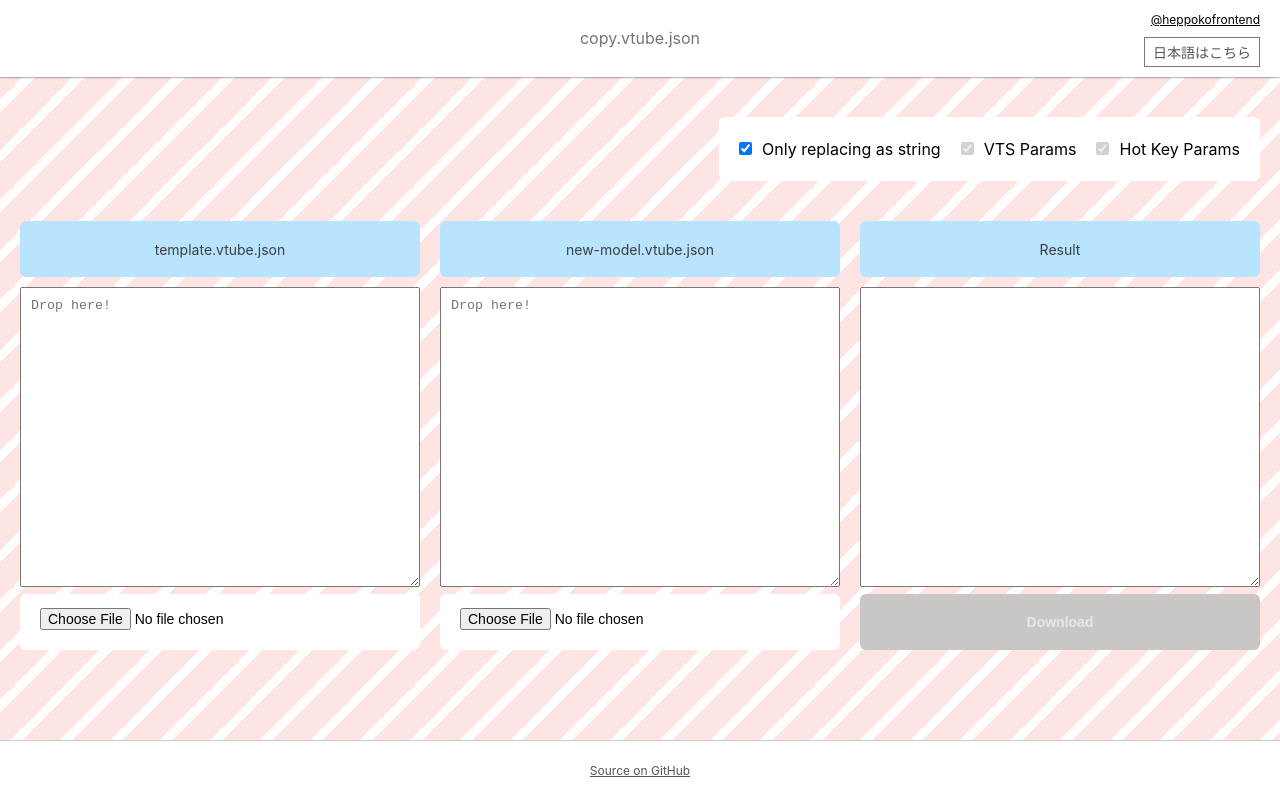
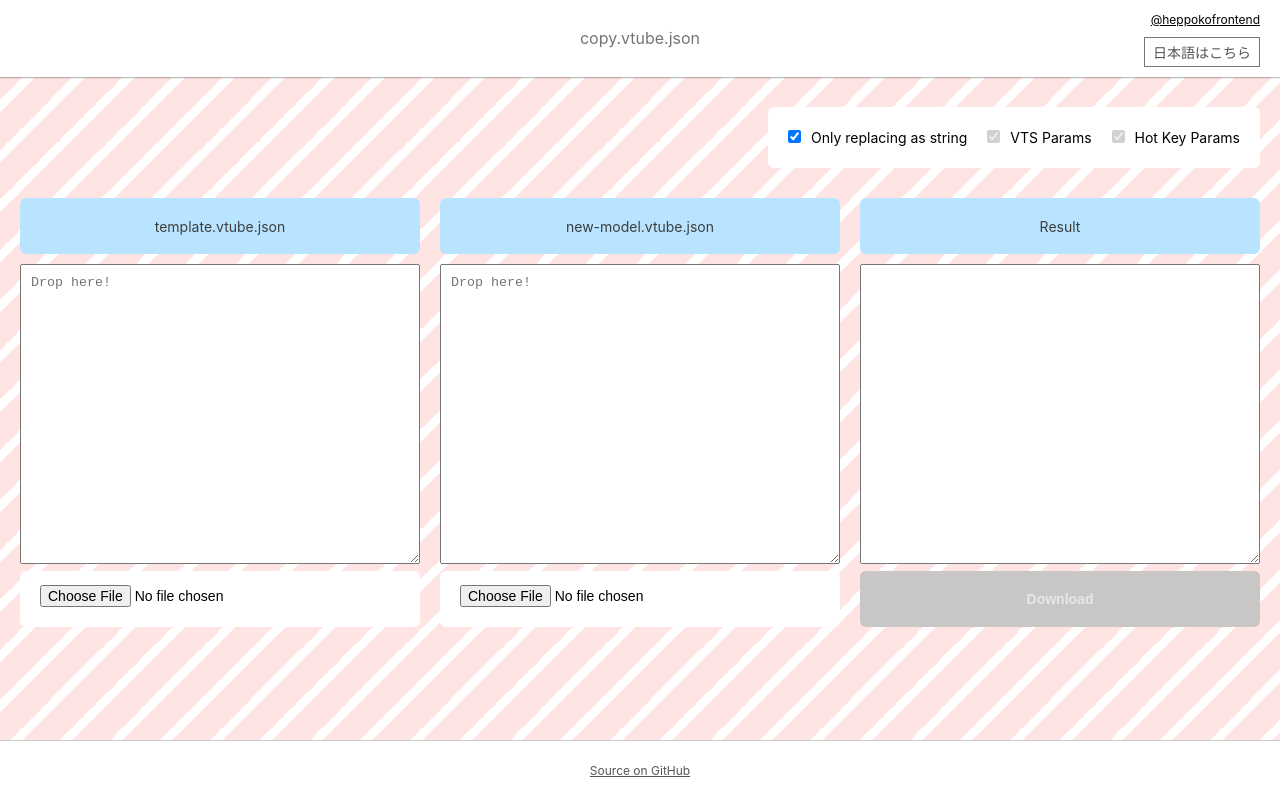
Before and after one commit to heppokofrontend/copy.vtube.json, a React (Create React App) app: page / in a window 1280 px wide. Built offline with nearby package versions, Linux system fonts and the light colour scheme.

Commit message:
:zap: Update

```diff
--- a/src/component/Header.module.scss
+++ b/src/component/Header.module.scss
@@ -1,6 +1,6 @@
 .header {
   padding: 10px 20px;
-  margin: 0 0 30px;
+  margin: 0 0 20px;
   text-align: center;
   background: #fff;
   box-shadow: 0 0 2px 0 rgba(0, 0, 0, .8);
--- a/src/component/UI.module.scss
+++ b/src/component/UI.module.scss
@@ -1,7 +1,8 @@
 .filter {
   padding: 20px 20px 18px;
-  margin: 0 0 40px auto;
+  margin: 0 0 30px auto;
   width: fit-content;
+  font-size: 14px;
   background: #fff;
   border-radius: 6px;
 
```
